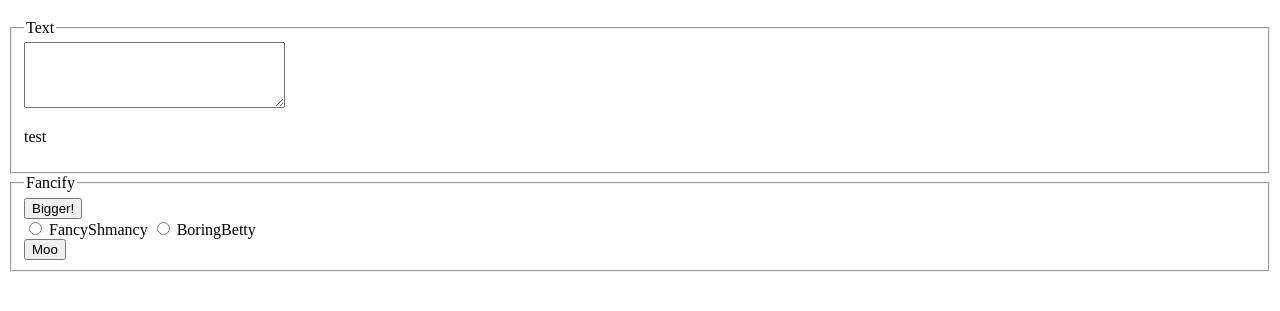
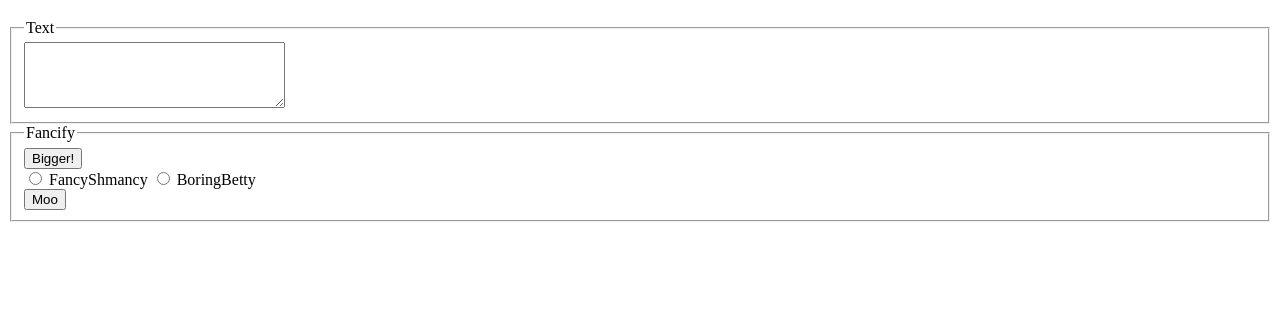
Before and after one commit to MakBenson/MakBenson.github.io, a plain HTML site: page fancifymytext.html in a window 1280 px wide. Shown: the part 61-372 px from the top of the page. Drawn offline with Linux system fonts and the light colour scheme.

Commit message:
removing test paragraph

```diff
--- a/fancifymytext.html
+++ b/fancifymytext.html
@@ -20,7 +20,6 @@
 				<fieldset>
 					<legend>Text</legend>
 					<textarea id="inText" name="inText" rows="4" cols="30" ></textarea>
-					<p id ="idTest">test</p>
 				</fieldset>
 
 			</form>
```
